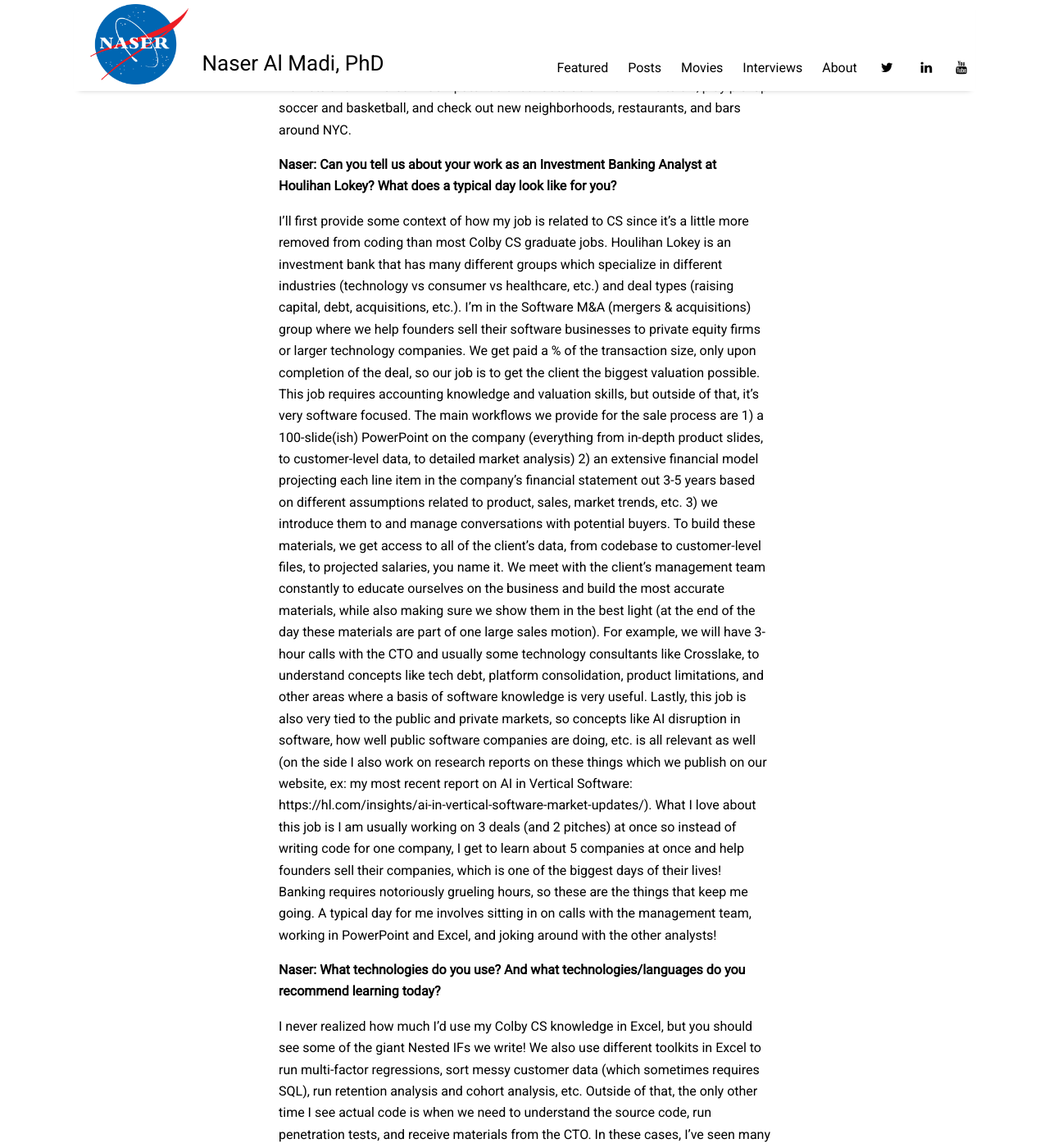
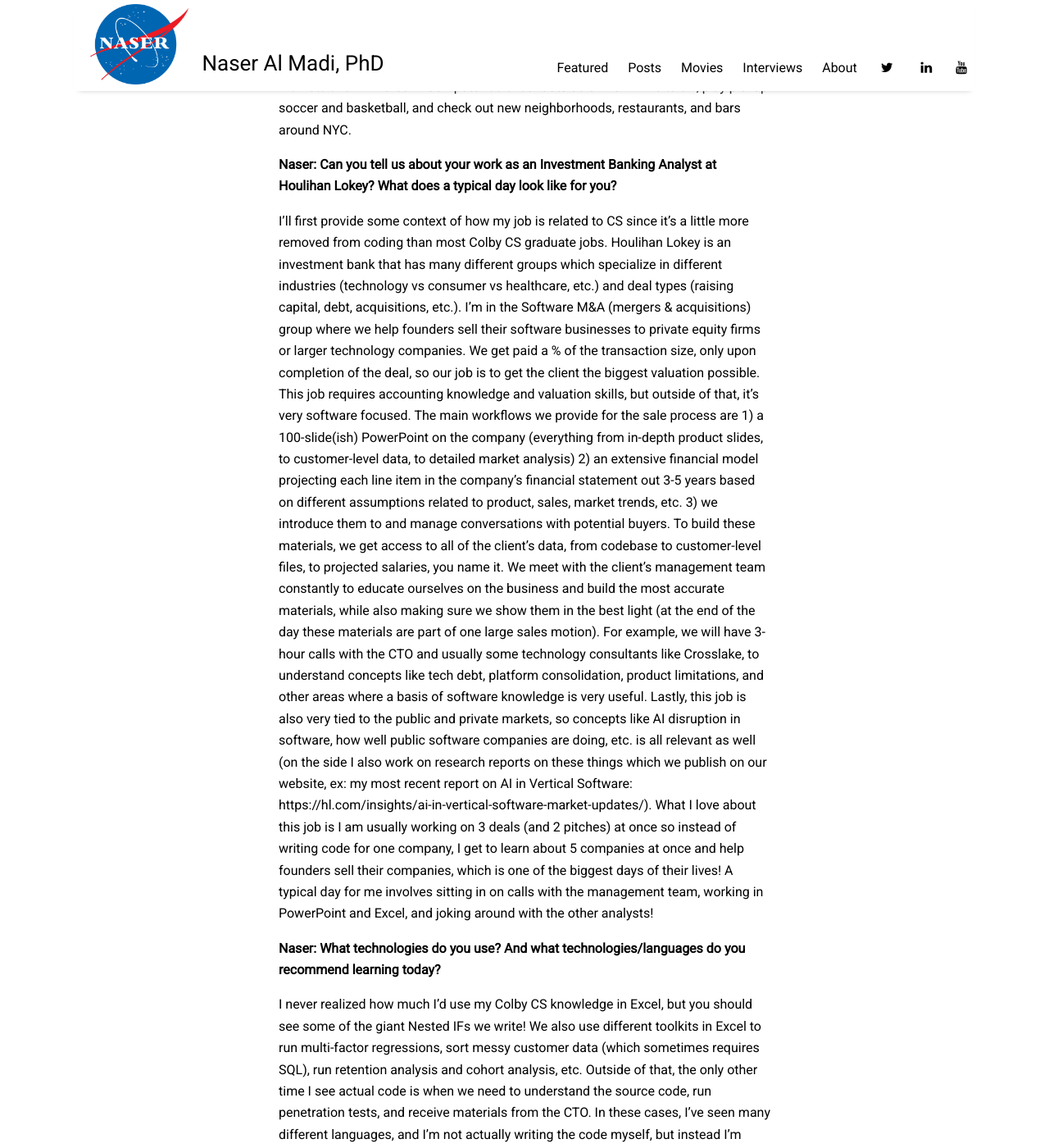
Before and after one commit to nalmadi/nalmadi.github.io, a Jekyll site: the page built from _posts/2026-03-22-student-interview-Malcolm.md, in a window 1280 px wide and 1400 px high, scrolled down 903 px. Shown: the whole window at 82% size. Built offline with Jekyll 4.4.1, drawn with Linux system fonts in a browser that asks for light colours; nearby versions of some CDN libraries.

Commit message:
Update 2026-03-22-student-interview-Malcolm.md

```diff
--- a/_posts/2026-03-22-student-interview-Malcolm.md
+++ b/_posts/2026-03-22-student-interview-Malcolm.md
@@ -28,7 +28,7 @@
 
 I’ll first provide some context of how my job is related to CS since it’s a little more removed from coding than most Colby CS graduate jobs. Houlihan Lokey is an investment bank that has many different groups which specialize in different industries (technology vs consumer vs healthcare, etc.) and deal types (raising capital, debt, acquisitions, etc.). I’m in the Software M&A (mergers & acquisitions) group where we help founders sell their software businesses to private equity firms or larger technology companies. We get paid a % of the transaction size, only upon completion of the deal, so our job is to get the client the biggest valuation possible. This job requires accounting knowledge and valuation skills, but outside of that, it’s very software focused. The main workflows we provide for the sale process are 1) a 100-slide(ish) PowerPoint on the company (everything from in-depth product slides, to customer-level data, to detailed market analysis) 2) an extensive financial model projecting each line item in the company’s financial statement out 3-5 years based on different assumptions related to product, sales, market trends, etc. 3) we introduce them to and manage conversations with potential buyers.
 To build these materials, we get access to all of the client’s data, from codebase to customer-level files, to projected salaries, you name it. We meet with the client’s management team constantly to educate ourselves on the business and build the most accurate materials, while also making sure we show them in the best light (at the end of the day these materials are part of one large sales motion). For example, we will have 3-hour calls with the CTO and usually some technology consultants like Crosslake, to understand concepts like tech debt, platform consolidation, product limitations, and other areas where a basis of software knowledge is very useful. Lastly, this job is also very tied to the public and private markets, so concepts like AI disruption in software, how well public software companies are doing, etc. is all relevant as well (on the side I also work on research reports on these things which we publish on our website, ex: my most recent report on AI in Vertical Software: https://hl.com/insights/ai-in-vertical-software-market-updates/).
-What I love about this job is I am usually working on 3 deals (and 2 pitches) at once so instead of writing code for one company, I get to learn about 5 companies at once and help founders sell their companies, which is one of the biggest days of their lives! Banking requires notoriously grueling hours, so these are the things that keep me going.
+What I love about this job is I am usually working on 3 deals (and 2 pitches) at once so instead of writing code for one company, I get to learn about 5 companies at once and help founders sell their companies, which is one of the biggest days of their lives!
 A typical day for me involves sitting in on calls with the management team, working in PowerPoint and Excel, and joking around with the other analysts!
 
 
```
